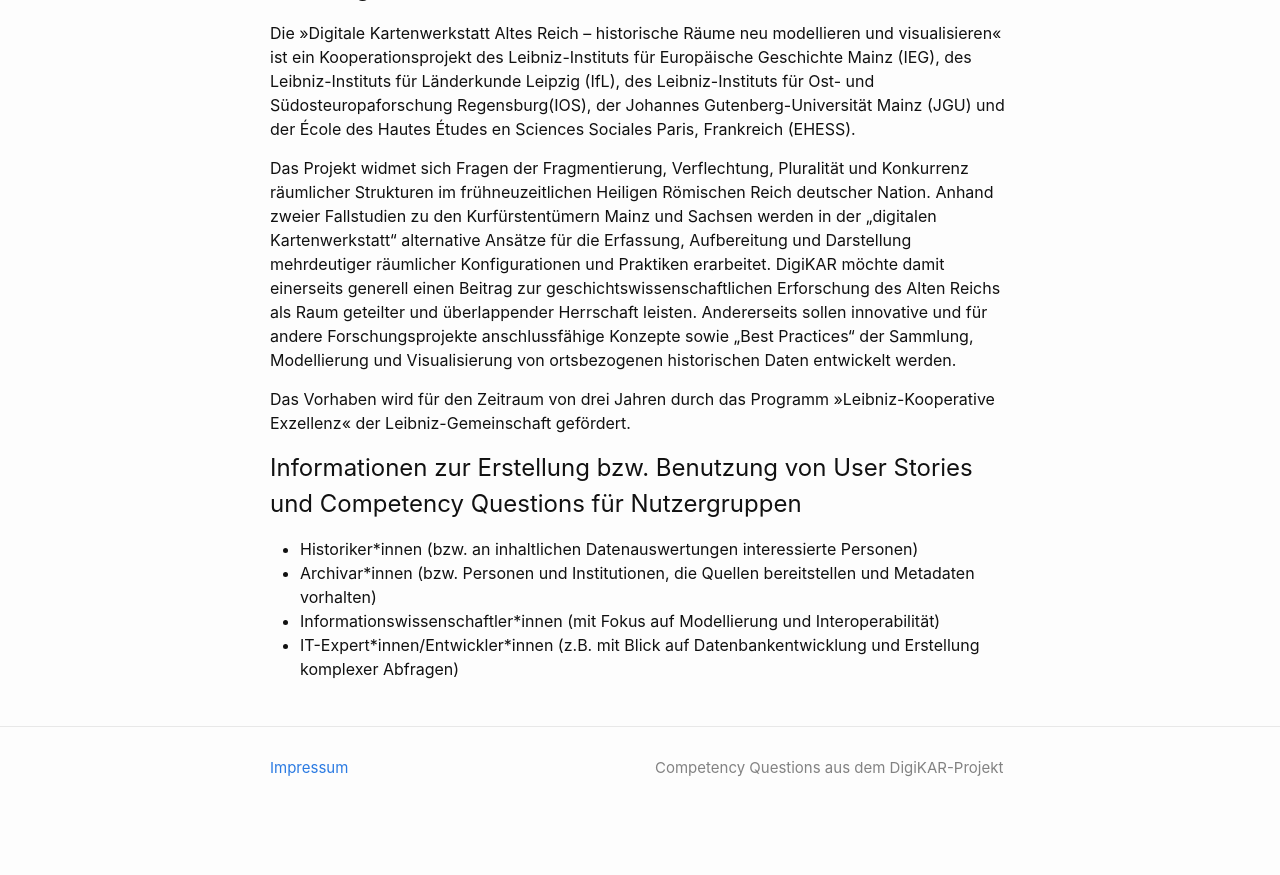
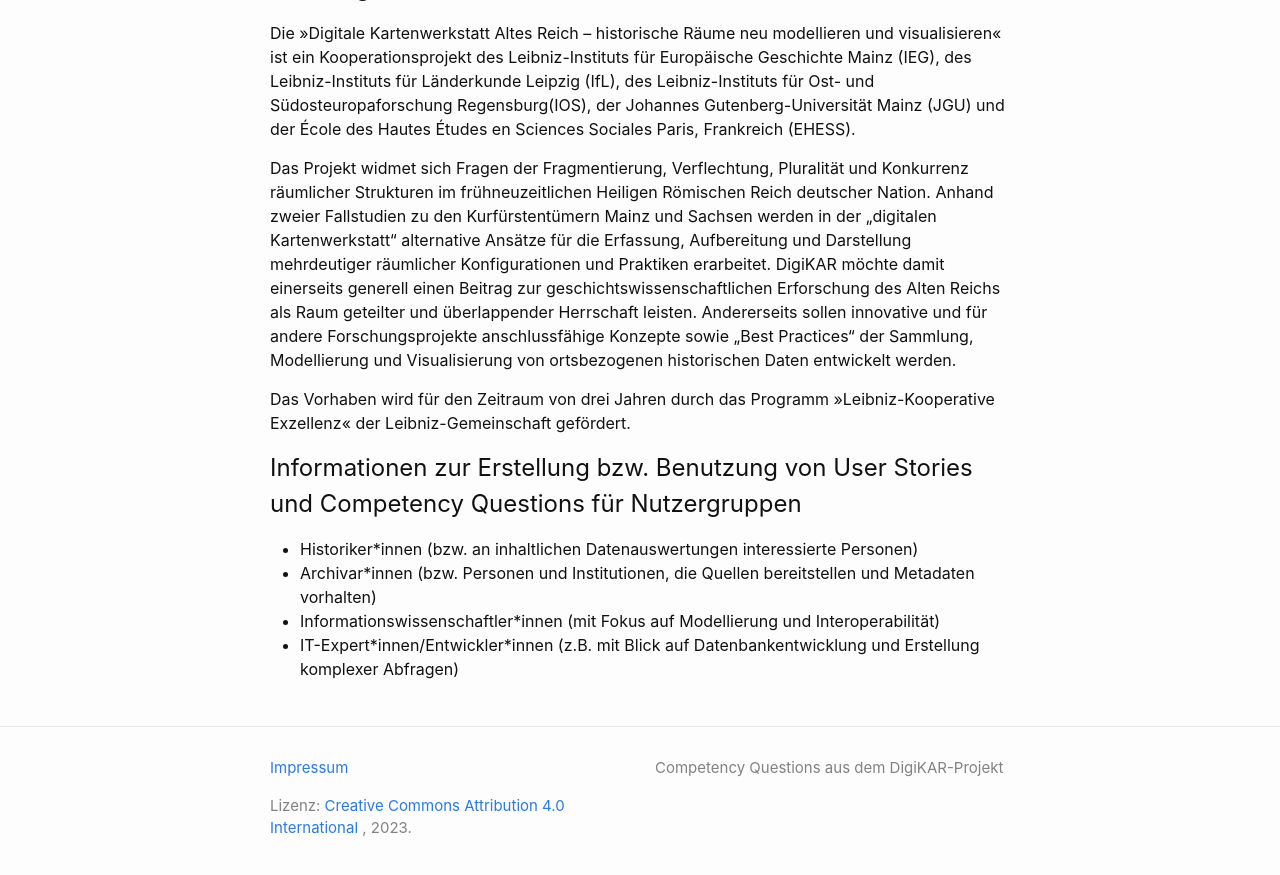
Before and after one commit to ieg-dhr/DigiKAR-Competency-Questions, a Jekyll site: the page built from index.md, in a window 1280 px wide and 900 px high, scrolled down 592 px. Shown: the top 875 px of the window. Built offline with Jekyll 4.4.1, drawn with Linux system fonts in a browser that asks for light colours; our own code applies the rules of GitHub Pages for plain Markdown files; before the commit the page ends 1432 px from its top, so only the background shows below that.

Commit message:
Update footer.html

```diff
--- a/_includes/footer.html
+++ b/_includes/footer.html
@@ -6,6 +6,8 @@
    <div class="footer-col-wrapper">
       <div class="footer-col">
         <p><a href="/DigiKAR-Competency-Questions/impr">Impressum</a></p>
+
+        <p>Lizenz: <a rel="license" href="http://creativecommons.org/licenses/by/4.0/">Creative Commons Attribution 4.0 International </a>, 2023.</p>
 
     <!--
     <div class="footer-col-wrapper">
```
